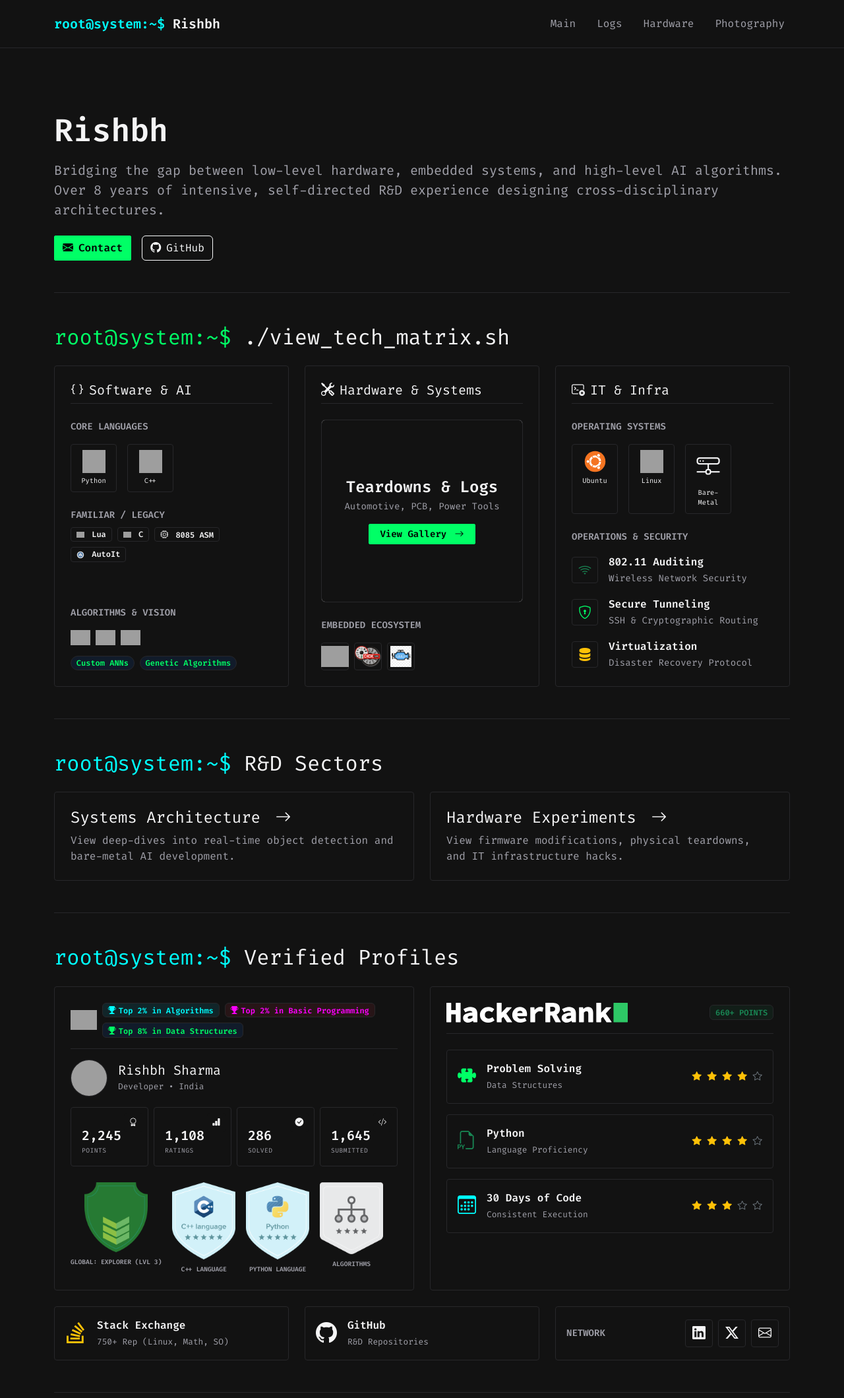
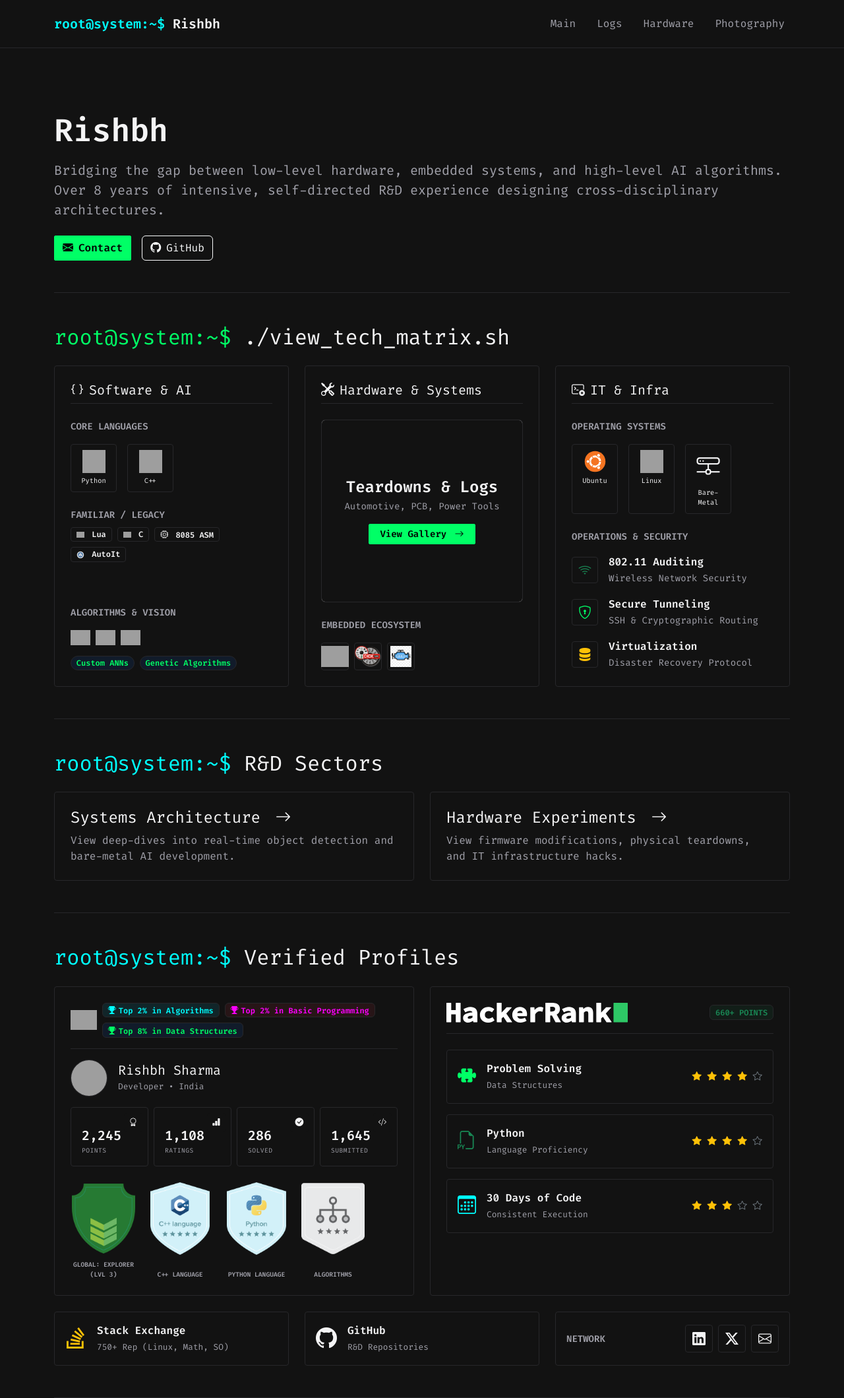
Before and after one commit to CodeRSTech/coderstech.github.io, a Jekyll site: the page built from index.md, in a window 1280 px wide. Shown: the whole page at 66% size. Built offline with Jekyll 4.4.1, drawn with Linux system fonts in a browser that asks for light colours; grey boxes are pictures that could not be loaded.

Commit message:
minor adjustments

```diff
--- a/_includes/ext_profiles.html
+++ b/_includes/ext_profiles.html
@@ -46,11 +46,18 @@
         </div>
 
         <!-- Badges Row -->
-        <div class="mt-auto d-flex gap-3 align-items-start">
+        <div class="mt-auto d-flex gap-3 align-items-stretch">
           {% for badge in site.data.profiles.hackerearth.badges %}
-            <div class="d-flex flex-column align-items-center text-center">
-              <img src="{{ badge.url }}" alt="{{ badge.name }}" class="img-fluid badge-img mb-2">
-              <small class="text-white-50 text-uppercase fw-bold" style="font-size: 0.6rem;">{{ badge.name }}</small>
+            <div class="d-flex flex-column align-items-center text-center" style="width: 100px;">
+
+              <!-- Fixed-height image wrapper ensures text starts at the exact same vertical line -->
+              <div class="d-flex align-items-center justify-content-center mb-2" style="height: 110px; width: 100%;">
+                <img src="{{ badge.url }}" alt="{{ badge.name }}" class="img-fluid badge-img" style="max-height: 100%; width: auto; object-fit: contain;">
+              </div>
+
+              <!-- mt-auto pins the text to the bottom edge -->
+              <small class="text-white-50 text-uppercase fw-bold mt-auto" style="font-size: 0.6rem;">{{ badge.name }}</small>
+
             </div>
           {% endfor %}
         </div>
```
